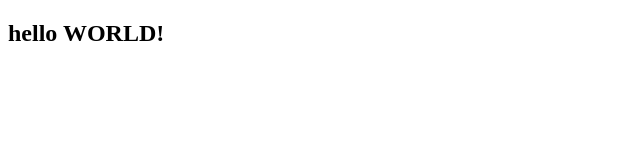
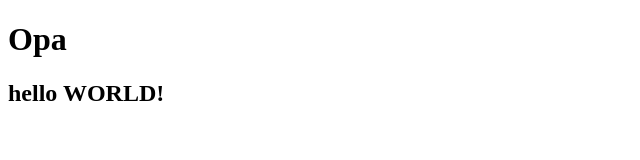
Before and after one commit to milisantos/teste.AulaMPC, a plain HTML site: page index.html in a window 1280 px wide. Shown: the whole page, without its empty margins (0-640 px from the left). Drawn offline with Linux system fonts and the light colour scheme.

Commit message:
Adicionei um comprimento

```diff
--- a/index.html
+++ b/index.html
@@ -7,6 +7,7 @@
     <title>Document</title>
 </head>
 <body>
+    <h1>Opa </h1>
     <h2>hello WORLD!</h2>
 </body>
 </html>
```
